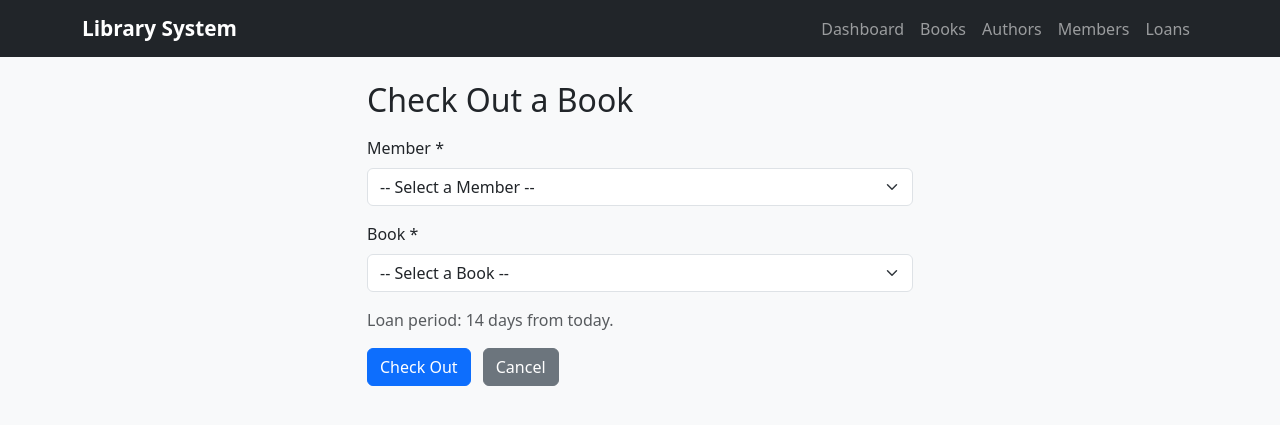
After one commit to kingnguyen123/database_project2, a Flask app: page /loans/checkout in a window 1280 px wide. The commit adds this page. Shown: the top 425 px of the page. Run offline with Flask 3, Linux system fonts and the light colour scheme; data that the repository does not hold is empty.

Commit message:
implemented loan checkout with transaction

```diff
--- a/app.py
+++ b/app.py
@@ -1,6 +1,6 @@
 from flask import Flask, render_template, request, redirect, url_for, flash
-from models import db, Author, Book, Member
-from datetime import date
+from models import db, Author, Book, Member, Loan
+from datetime import date, timedelta
 
 app = Flask(__name__)
 app.config['SQLALCHEMY_DATABASE_URI'] = 'sqlite:///library.db'
@@ -330,6 +330,54 @@ def delete_member(member_id):
     return redirect(url_for('members'))
 
 
+@app.route('/loans')
+def loans():
+    all_loans = Loan.query.order_by(Loan.loan_date.desc()).all()
+    return render_template('loans.html', loans=all_loans, today=date.today())
+
+
+@app.route('/loans/checkout', methods=['GET', 'POST'])
+def checkout():
+    all_members = Member.query.order_by(Member.last_name).all()
+    available_books = Book.query.filter(Book.available_copies > 0).order_by(Book.title).all()
+
+    if request.method == 'POST':
+        member_id = request.form.get('member_id', '').strip()
+        book_id = request.form.get('book_id', '').strip()
+
+        errors = []
+        if not member_id:
+            errors.append('Please select a member')
+        if not book_id:
+            errors.append('Please select a book')
+
+        if not errors:
+            book = Book.query.get(int(book_id))
+            if book.available_copies < 1:
+                errors.append('That book has no available copies')
+
+        if errors:
+            for e in errors:
+                flash(e, 'danger')
+            return render_template('checkout_form.html', members=all_members, books=available_books)
+
+        loan = Loan(
+            book_id=int(book_id),
+            member_id=int(member_id),
+            loan_date=date.today(),
+            due_date=date.today() + timedelta(days=14),
+            status='active'
+        )
+        db.session.add(loan)
+        book.available_copies -= 1
+        db.session.commit()
+
+        flash('Book checked out successfully!', 'success')
+        return redirect(url_for('loans'))
+
+    return render_template('checkout_form.html', members=all_members, books=available_books)
+
+
 @app.route('/books/<int:book_id>/delete', methods=['POST'])
 def delete_book(book_id):
     book = Book.query.get_or_404(book_id)
--- a/templates/base.html
+++ b/templates/base.html
@@ -16,6 +16,7 @@
                 <a class="nav-link" href="{{ url_for('books') }}">Books</a>
                 <a class="nav-link" href="{{ url_for('authors') }}">Authors</a>
                 <a class="nav-link" href="{{ url_for('members') }}">Members</a>
+                <a class="nav-link" href="{{ url_for('loans') }}">Loans</a>
             </div>
         </div>
     </nav>
--- /dev/null
+++ b/templates/checkout_form.html
@@ -0,0 +1,32 @@
+{% extends 'base.html' %}
+
+{% block content %}
+<div class="row justify-content-center">
+    <div class="col-md-6">
+        <h2>Check Out a Book</h2>
+        <form method="POST">
+            <div class="mb-3">
+                <label for="member_id" class="form-label">Member *</label>
+                <select class="form-select" id="member_id" name="member_id" required>
+                    <option value="">-- Select a Member --</option>
+                    {% for member in members %}
+                    <option value="{{ member.member_id }}">{{ member.full_name() }} ({{ member.email }})</option>
+                    {% endfor %}
+                </select>
+            </div>
+            <div class="mb-3">
+                <label for="book_id" class="form-label">Book *</label>
+                <select class="form-select" id="book_id" name="book_id" required>
+                    <option value="">-- Select a Book --</option>
+                    {% for book in books %}
+                    <option value="{{ book.book_id }}">{{ book.title }} — {{ book.author.full_name() }} ({{ book.available_copies }} available)</option>
+                    {% endfor %}
+                </select>
+            </div>
+            <p class="text-muted">Loan period: 14 days from today.</p>
+            <button type="submit" class="btn btn-primary">Check Out</button>
+            <a href="{{ url_for('loans') }}" class="btn btn-secondary ms-2">Cancel</a>
+        </form>
+    </div>
+</div>
+{% endblock %}
```
Also changed, not shown: templates/loans.html (added, +54 -0 lines).
